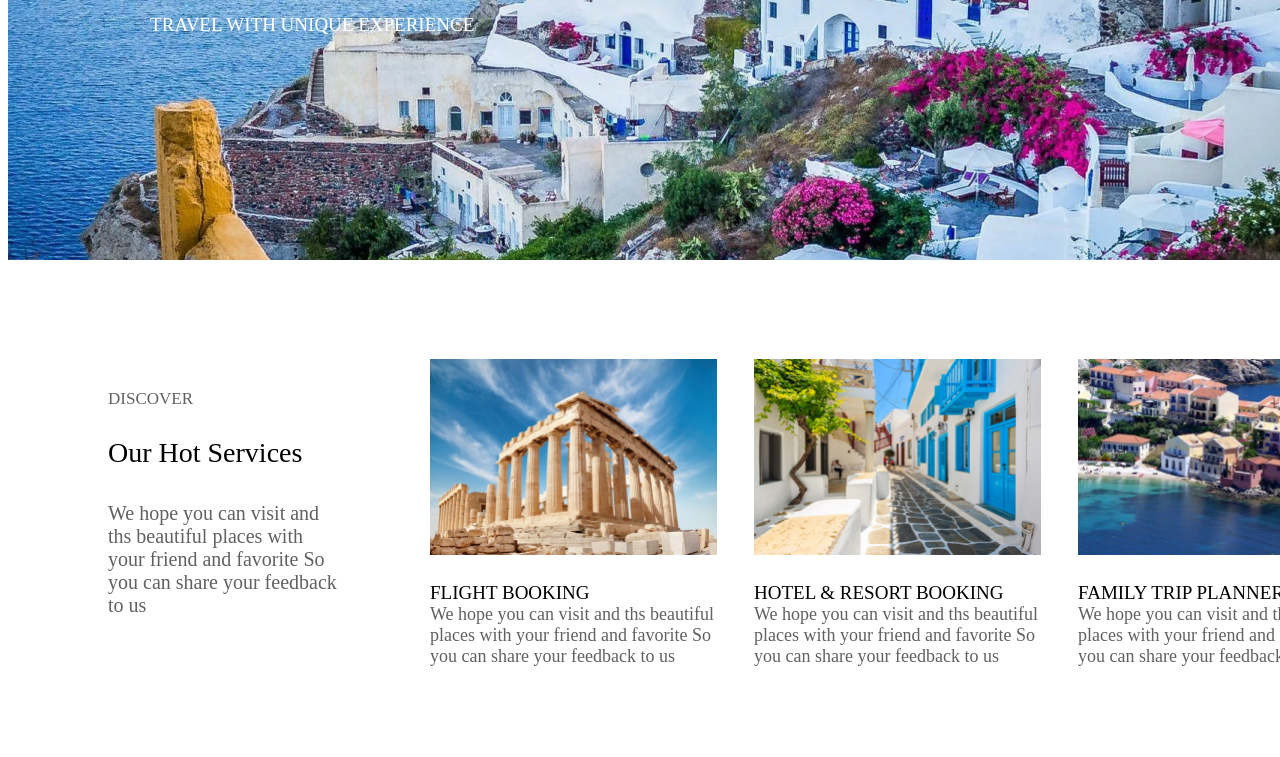
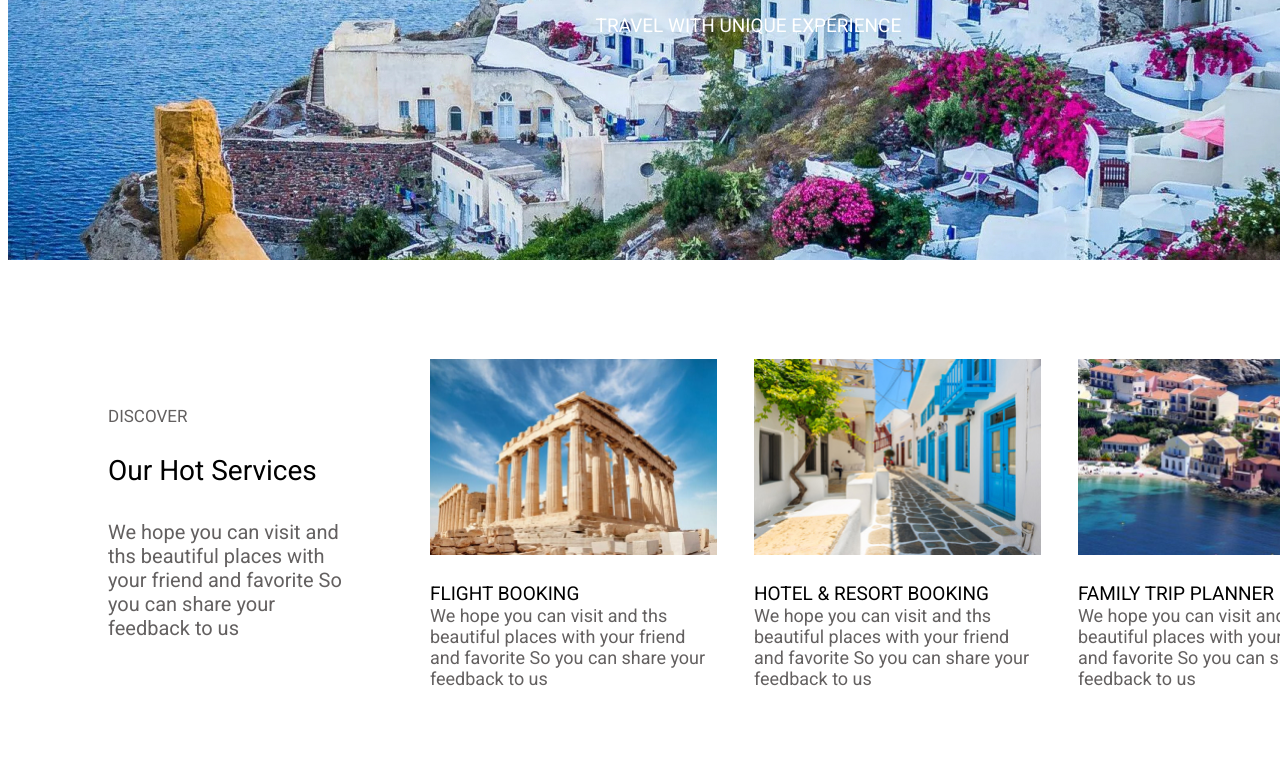
Before and after one commit to GiorgiTotladze/giorgi-totladze-lecture_9, a plain HTML site: page index.html in a window 1280 px wide. Shown: the part 416-1173 px from the top of the page. Drawn offline with Linux system fonts and the light colour scheme.

Commit message:
added font

```diff
--- a/index.html
+++ b/index.html
@@ -4,6 +4,9 @@
     <meta charset="UTF-8">
     <title>Lecture 9</title>
     <link rel="stylesheet" href="styles/style.css">
+    <link rel="preconnect" href="https://fonts.googleapis.com">
+<link rel="preconnect" href="https://fonts.gstatic.com" crossorigin>
+<link href="https://fonts.googleapis.com/css2?family=Roboto:ital,wght@0,100;0,300;0,400;0,500;0,700;0,900;1,100;1,300;1,400;1,500;1,700;1,900&display=swap" rel="stylesheet">
     <link rel="icon" type="image/x-icon" href="images/149418694_1371911026498334_3982599470388607159_n 1.svg">
 </head>
 <body>
--- a/styles/style.css
+++ b/styles/style.css
@@ -38,7 +38,7 @@ header p:nth-child(2) {
 .image p {
     display: inline-block;
     z-index: 10;
-    transform: translate(-250%);
+    transform: translate(-130%);
     margin-top: 360px;
     font-size: 19px;
     font-weight: 400;
@@ -153,3 +153,7 @@ header p:nth-child(2) {
     margin-left: 33px;
     box-sizing: border-box;
 }
+
+body {
+    font-family: "Roboto", sans-serif;
+}
```
